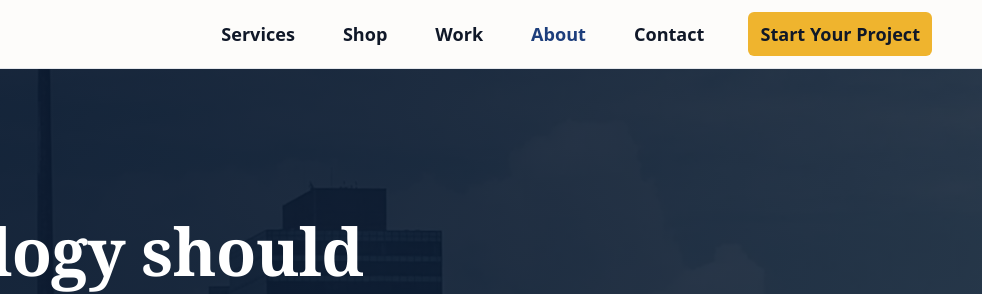
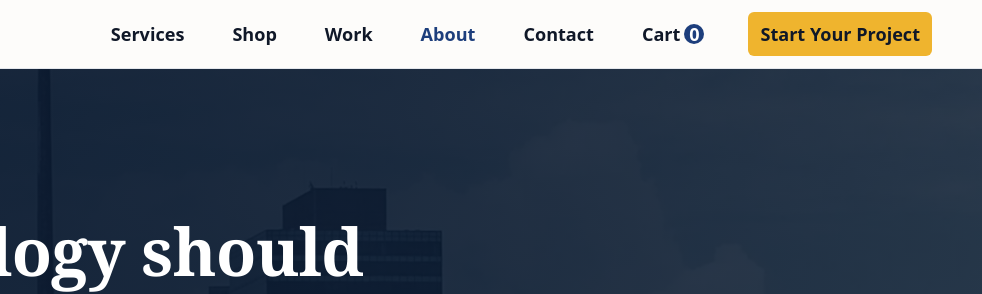
Before and after one commit to 00Yila/radiant, an Astro site: page /about in a window 1280 px wide. Shown: the top 294 px of the page, 298-1280 px from the left. Built offline with nearby package versions, Linux system fonts and the light colour scheme; Astro itself is replaced by a stand-in of ours.

Commit message:
Wire Add to Cart buttons and a header cart badge into the shop
Co-Authored-By: Claude Sonnet 5 <noreply@anthropic.com>

```diff
--- a/src/components/Header.astro
+++ b/src/components/Header.astro
@@ -42,6 +42,11 @@ const current = Astro.url.pathname;
             </a>
           </li>
         ))}
+        <li class="hdr__cart-item">
+          <a href="/cart/" class="hdr__cart-link">
+            Cart<span id="cart-badge" class="hdr__cart-badge" hidden>0</span>
+          </a>
+        </li>
         <li class="hdr__cta-item">
           <a href="/start-project" class="hdr__cta">Start Your Project</a>
         </li>
@@ -51,6 +56,8 @@ const current = Astro.url.pathname;
 </header>
 
 <script>
+  import { readCart, cartCount } from '../lib/client/cart';
+
   const toggle = document.querySelector<HTMLButtonElement>('.hdr__toggle');
   const nav = document.querySelector<HTMLElement>('#primary-nav');
 
@@ -69,6 +76,16 @@ const current = Astro.url.pathname;
       toggle.focus();
     }
   });
+
+  function updateCartBadge() {
+    const badge = document.getElementById('cart-badge');
+    if (!badge) return;
+    const count = cartCount(readCart(localStorage));
+    badge.textContent = String(count);
+    badge.hidden = count === 0;
+  }
+
+  updateCartBadge();
 </script>
 
 <style>
@@ -197,4 +214,34 @@ const current = Astro.url.pathname;
   @media (min-width: 901px) {
     .hdr__toggle { display: none; }
   }
+
+  .hdr__cart-link {
+    display: inline-flex;
+    align-items: center;
+    gap: var(--ra-space-2xs);
+    min-height: var(--ra-tap-min);
+    padding-inline: var(--ra-space-s);
+    border-radius: var(--ra-radius-s);
+    color: var(--ra-ink);
+    font-weight: 600;
+    text-decoration: none;
+    transition: background-color 160ms ease, color 160ms ease;
+  }
+  .hdr__cart-link:hover {
+    background: var(--ra-gold-500);
+    color: var(--ra-navy-900);
+  }
+  .hdr__cart-badge {
+    display: inline-flex;
+    align-items: center;
+    justify-content: center;
+    min-width: 1.25rem;
+    height: 1.25rem;
+    padding-inline: 0.25rem;
+    border-radius: 999px;
+    background: var(--ra-navy-600);
+    color: var(--ra-surface);
+    font-size: var(--ra-step--2);
+    font-weight: 700;
+  }
 </style>
```
Also changed, not shown: src/pages/shop/[product].astro (+43 -0 lines).
